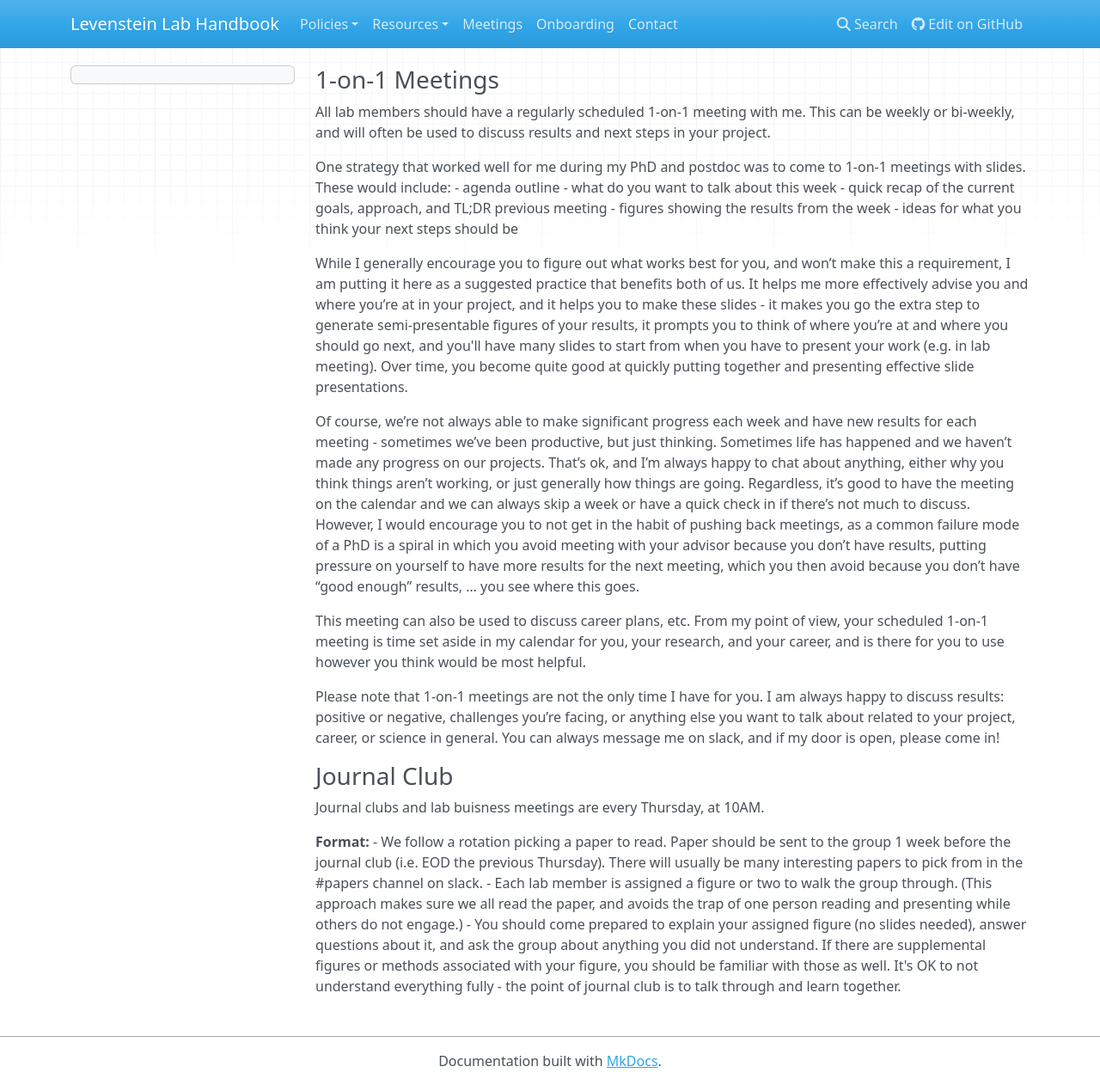
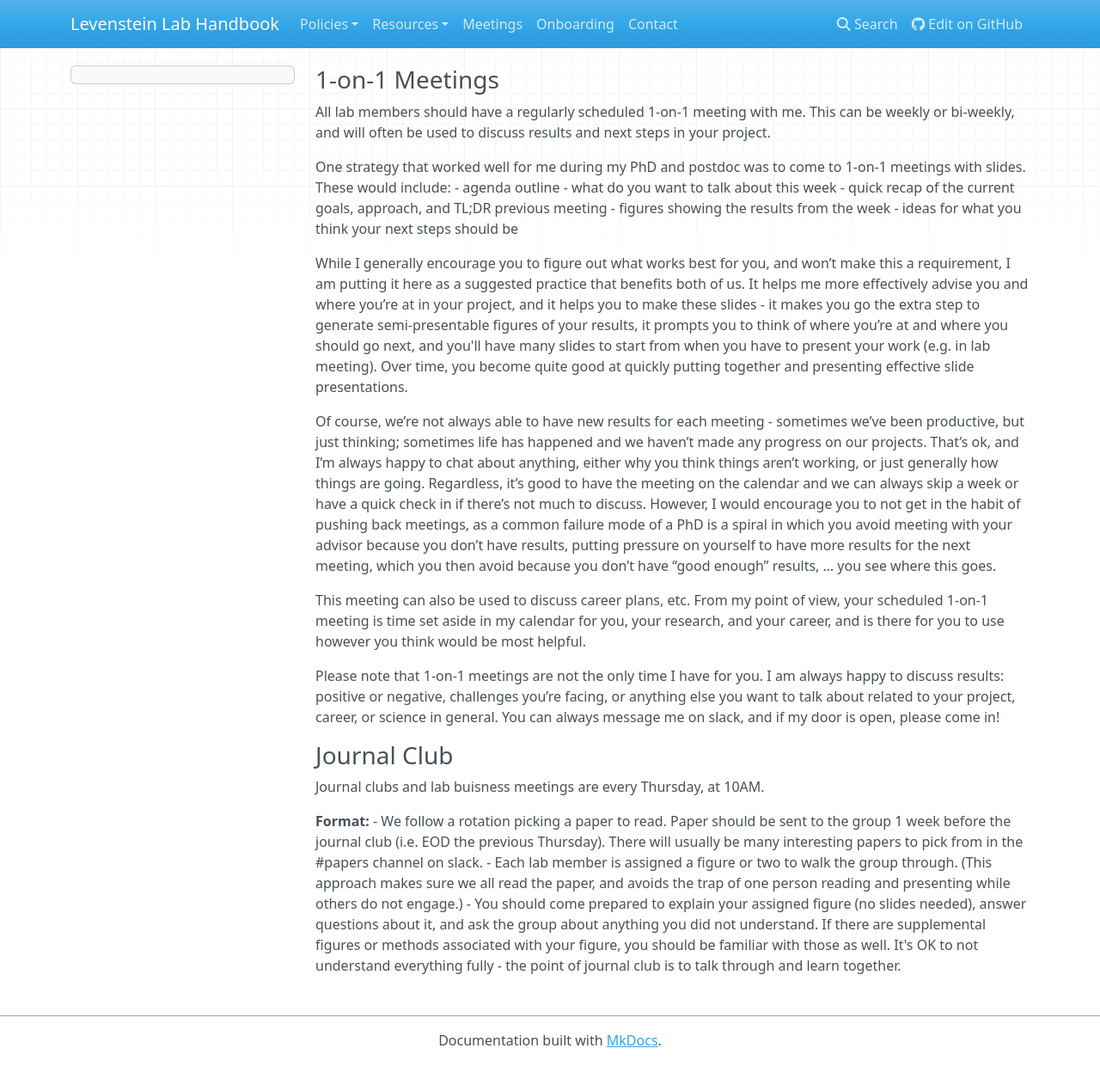
Before and after one commit to LevensteinLab/Lab-Handbook, an MkDocs documentation site: the page built from docs/Policies/meetings.md, in a window 1280 px wide and 1262 px high. Shown: the whole window at 86% size. Built offline with MkDocs 1.6.1, drawn with Linux system fonts in a browser that asks for light colours; nearby versions of some CDN libraries.

Commit message:
Revise meeting progress discussion in meetings.md
Clarified language regarding meeting expectations and progress.

```diff
--- a/docs/Policies/meetings.md
+++ b/docs/Policies/meetings.md
@@ -18,8 +18,8 @@ it prompts you to think of where you’re at and where you should go next,
 and you'll have many slides to start from when you have to present your work (e.g. in lab meeting).
 Over time, you become quite good at quickly putting together and presenting effective slide presentations.
 
-Of course, we’re not always able to make significant progress each week and have new results for each meeting -
-sometimes we’ve been productive, but just thinking. Sometimes life has happened and we haven’t made any progress on our projects.
+Of course, we’re not always able to have new results for each meeting -
+sometimes we’ve been productive, but just thinking; sometimes life has happened and we haven’t made any progress on our projects.
 That’s ok, and I’m always happy to chat about anything, either why you think things aren’t working, or just generally how things are going.
 Regardless, it’s good to have the meeting on the calendar and we can always skip a week or have a quick check in if there’s not much to discuss.
 However, I would encourage you to not get in the habit of pushing back meetings, as a common failure mode of a PhD is a spiral
```
